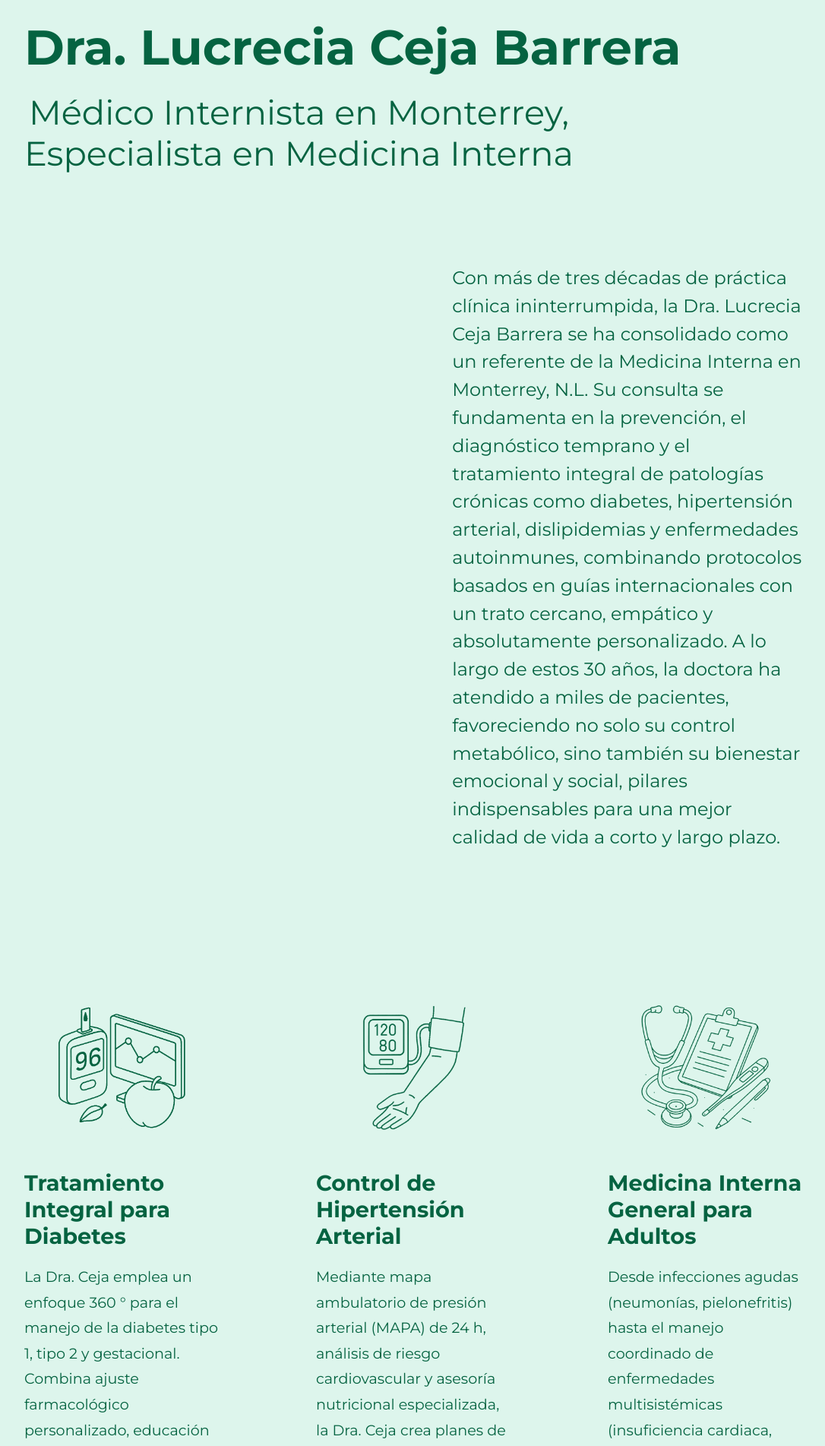
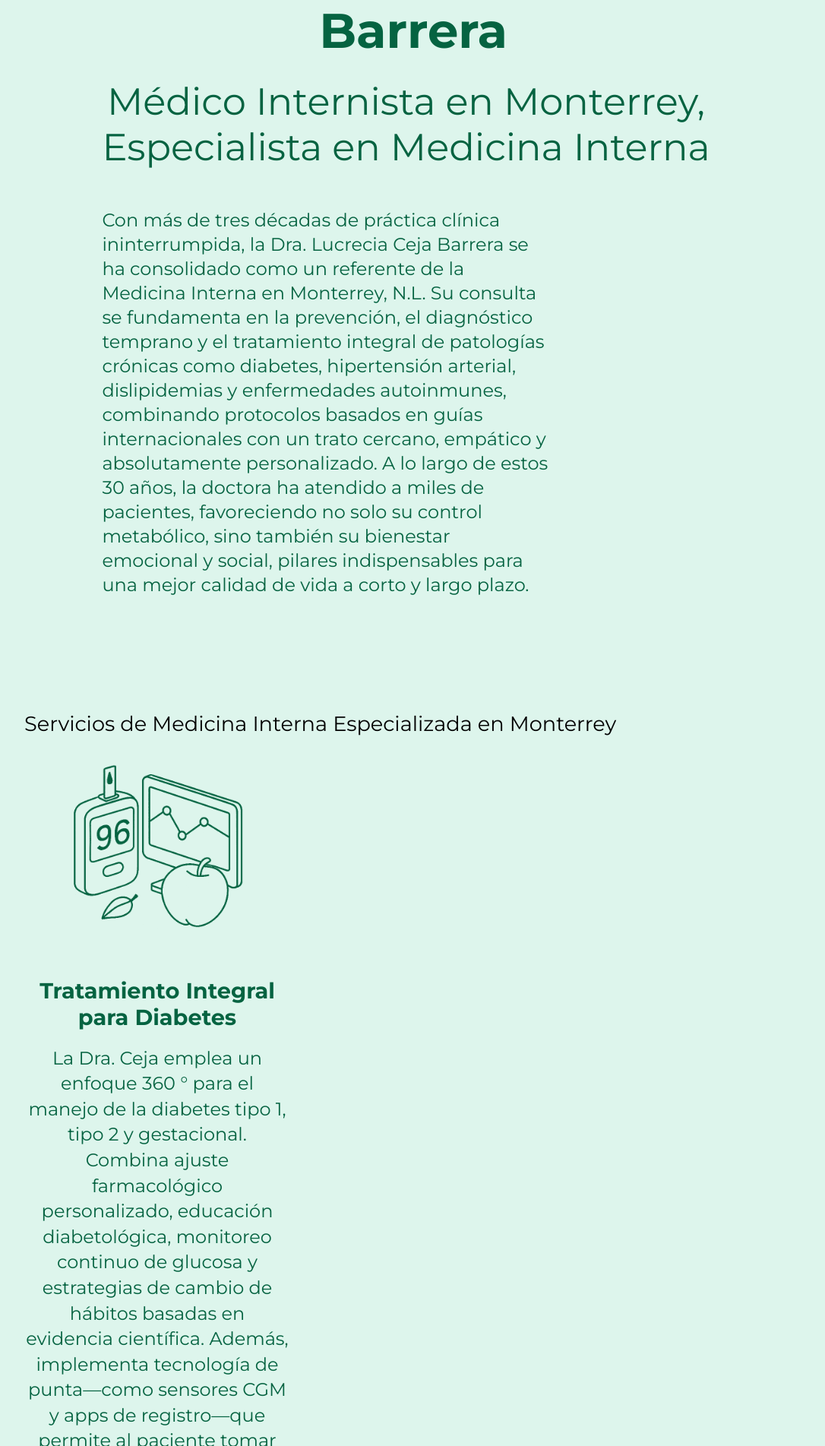
Before and after one commit to valentinobellini/BARRERA_FE, a React (Vite) app: page / in a window 1280 px wide. Shown: the part 197-2100 px from the top of the page at 76% size, without its empty margins (96-1182 px from the left). Built offline with nearby package versions, Linux system fonts and the light colour scheme; no server answers.

Commit message:
refactor: enhance layout and styling of HeroSection and ServiceCard; restructure HomePage for better organization

```diff
--- a/src/components/HeroSection/HeroSection.css
+++ b/src/components/HeroSection/HeroSection.css
@@ -1,13 +1,9 @@
 .hero {
-    /* height: calc(100vh - 200px); */
+    width: 80%;
     display: flex;
     flex-direction: column;
     align-items: start;
-    /* border: 1px dashed aqua; */
-    /* margin-left: 100px; */
-    margin-top: 100px;
-
-    /* border: 2px dashed #bdeede; */
+    margin: auto;
 
 }
 
@@ -16,27 +12,26 @@
     font-weight: 800;
     color: #056341;
     text-align: center;
-    margin-bottom: 20px;
+    margin-bottom: 24px;
 }
 
 .hero-head {
-    font-size: 2.8rem;
+    font-size: 3.1rem;
     font-weight: 300;
     color: #056341;
     text-align: center;
-    margin-bottom: 100px;
+    margin-bottom: 32px;
 }
 
 .hero-text {
-    width: 45%;
+    width: 588px;
     /* position: absolute;
     bottom: 15vh;
     right: 10vw; */
-    align-self: flex-end;
 
     font-size: 1.5rem;
     font-weight: 400;
     color: #056341;
     text-align: left;
-    line-height: 2.3rem;
+    line-height: 2rem;
 }
--- a/src/components/HeroSection/HeroSection.jsx
+++ b/src/components/HeroSection/HeroSection.jsx
@@ -15,16 +15,15 @@ const HeroSection = () => {
             <motion.p className="hero-head"
                 initial={{ opacity: 0, x: -150 }}
                 animate={{ opacity: 1, x: 0 }}
-                transition={{ duration: 1, ease: 'easeOut', delay: 0.1, type: 'spring' }}>
-                Médico Internista en Monterrey, <br />
+                transition={{ duration: 1, ease: 'easeOut', delay: 0.1, type: 'spring' }}>Médico Internista en Monterrey,<br />
                 Especialista en Medicina Interna
             </motion.p>
 
             <div className="hero-image"><img alt="" /></div>
 
             <motion.p className="hero-text"
-                initial={{ opacity: 0, y: 150 }}
-                animate={{ opacity: 1, y: 0 }}
+                initial={{ opacity: 0, x: -150 }}
+                animate={{ opacity: 1, x: 0 }}
                 transition={{ duration: 1, ease: 'easeOut', delay: 0.1, type: 'spring' }}>
                 Con más de tres décadas de práctica clínica ininterrumpida, la Dra. Lucrecia Ceja Barrera se ha consolidado como un referente de la Medicina Interna en Monterrey, N.L. Su consulta se fundamenta en la prevención, el diagnóstico temprano y el tratamiento integral de patologías crónicas como diabetes, hipertensión arterial, dislipidemias y enfermedades autoinmunes, combinando protocolos basados en guías internacionales con un trato cercano, empático y absolutamente personalizado. A lo largo de estos 30 años, la doctora ha atendido a miles de pacientes, favoreciendo no solo su control metabólico, sino también su bienestar emocional y social, pilares indispensables para una mejor calidad de vida a corto y largo plazo.
             </motion.p>
--- a/src/components/ServiceCard/ServiceCard.css
+++ b/src/components/ServiceCard/ServiceCard.css
@@ -1,45 +1,39 @@
 .service-card {
-    width: 25%;
+    width: 350px;
 
     display: flex;
     flex-direction: column;
     align-items: center;
-    /* margin-left: 100px; */
-    /* margin-top: 100px; */
 }
 
 .service-img {
     height: auto;
     width: 70%;
-    margin: 50px 0px;
-    ;
-
-    /* border: 2px solid #bdeede; */
+    margin: 32px 0px 56px 0px;
 }
 
 .service-img img {
     width: 100%;
     height: 100%;
     object-fit: cover;
-    border-radius: 10px;
 }
 
 .service-card-title {
     font-size: 1.8rem;
-    font-weight: 700;
+    font-weight: 800;
     color: #056341;
     text-align: center;
     margin-bottom: 20px;
-    text-align: left;
+    text-align: center;
 
 }
 
 .service-card-text {
-    font-size: 1.2rem;
+    font-size: 1.5rem;
     font-weight: 100;
     color: #056341;
     text-align: center;
     margin-bottom: 20px;
-    text-align: left;
+    text-align: center;
     line-height: 2.1rem;
 }
--- a/src/pages/HomePage.jsx
+++ b/src/pages/HomePage.jsx
@@ -16,6 +16,9 @@ const HomePage = () => {
 
             {/* SERVICIOS */}
             <section className='services'>
+                <div className="services-wrapper">
+                    <h2>Servicios de Medicina Interna Especializada en Monterrey</h2>
+                    <div className="services-card-wrapper">
                         <ServiceCard
                             image='/img/diabetes.png'
                             title='Tratamiento Integral para Diabetes'
@@ -35,6 +38,8 @@ const HomePage = () => {
                             title='Medicina Interna General para Adultos'
                             text='Desde infecciones agudas (neumonías, pielonefritis) hasta el manejo coordinado de enfermedades multisistémicas (insuficiencia cardiaca, EPOC, artritis reumatoide), la Dra. Ceja ofrece una visión integral que contempla aspectos clínicos, funcionales y psicosociales. Utiliza algoritmos diagnósticos validados y se apoya en un equipo interdisciplinario para brindar al adulto joven o mayor una atención continua y humanizada, orientada a la prevención de hospitalizaciones y a la mejora de la autonomía.'
                         ></ServiceCard>
+                    </div>
+                </div>
             </section>
 
 
@@ -42,11 +47,12 @@ const HomePage = () => {
 
             {/* REFERENCIAS */}
             <section className="references">
-                <h2>REFERENCIAS</h2>
+                <div className="references-wrapper">
+                    <h2>Lo que dicen mis pacientes</h2>
 
                     {/* <ReviewCard /> */}
                     <ReviewsCarousel />
-
+                </div>
             </section>
 
         </div>
```
Lines whose indentation alone changed are shown as unchanged.
